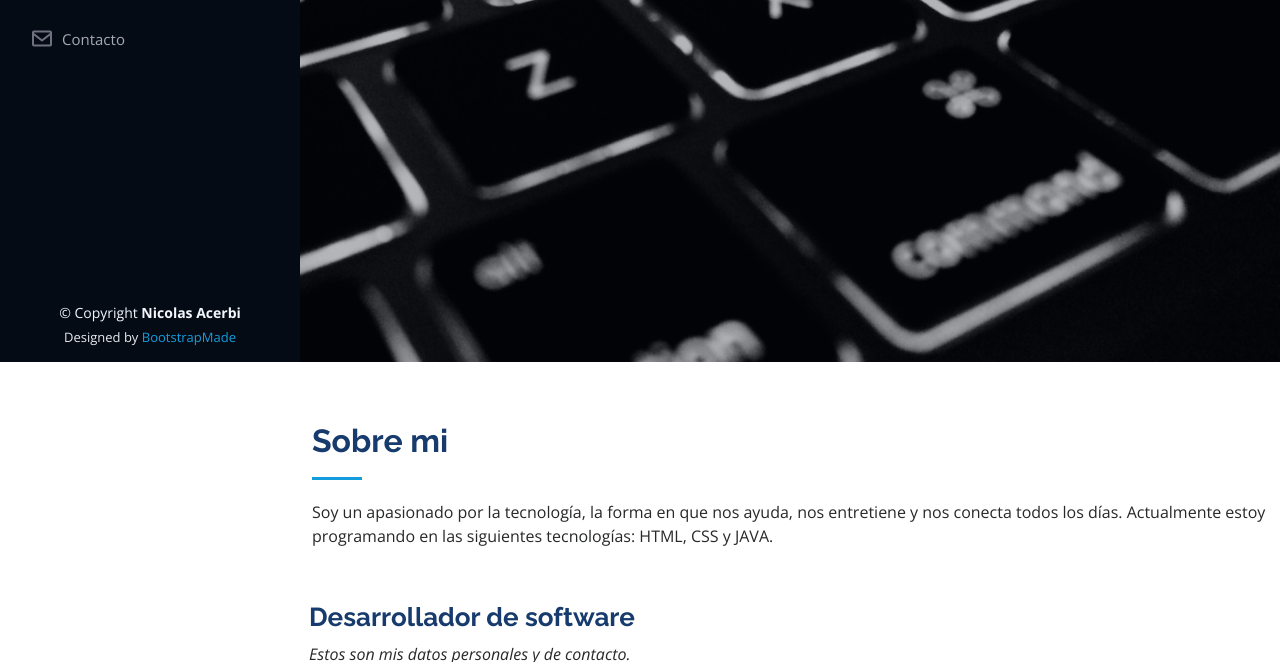
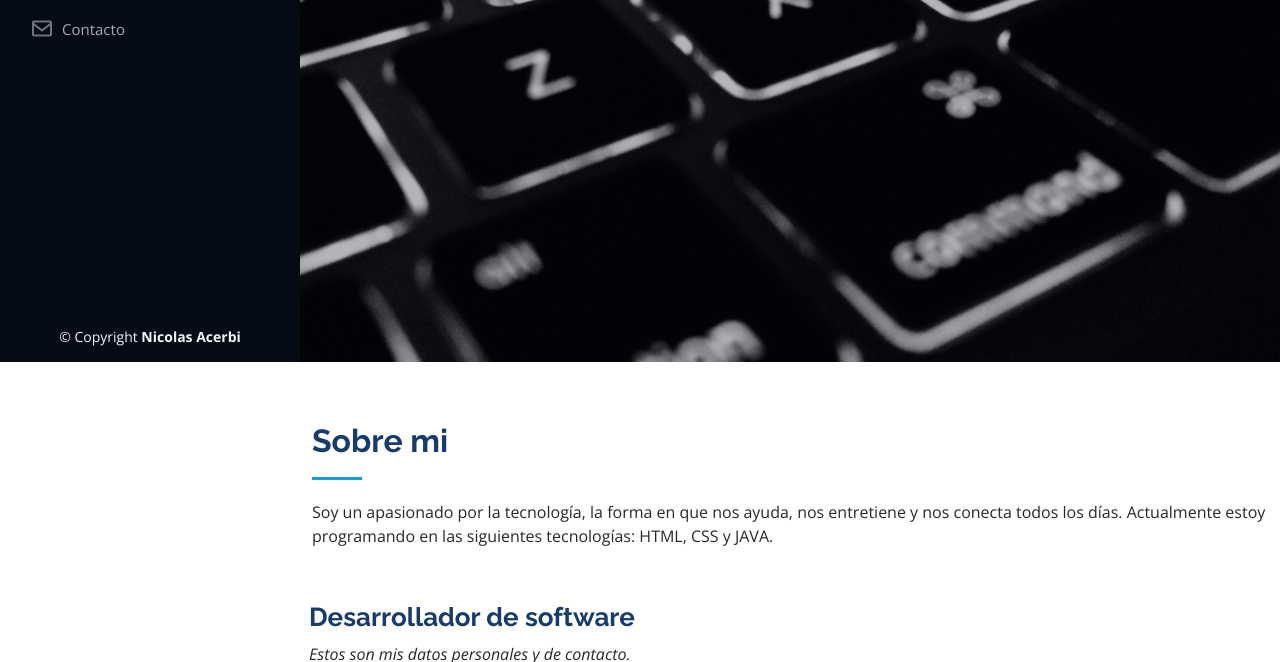
Before and after one commit to AcerbiNicolas/Curriculum, a plain HTML site: page index.html in a window 1280 px wide. Shown: the part 438-1100 px from the top of the page. Drawn offline with nearby package versions, Linux system fonts and the light colour scheme.

Commit message:
Cambio de Foto CV.jpg

```diff
--- a/index.html
+++ b/index.html
@@ -533,13 +533,6 @@
         <div class="copyright">
           &copy; Copyright <strong><span>Nicolas Acerbi</span></strong>
         </div>
-        <div class="credits">
-          <!-- All the links in the footer should remain intact. -->
-          <!-- You can delete the links only if you purchased the pro version. -->
-          <!-- Licensing information: https://bootstrapmade.com/license/ -->
-          <!-- Purchase the pro version with working PHP/AJAX contact form: https://bootstrapmade.com/iportfolio-bootstrap-portfolio-websites-template/ -->
-          Designed by <a href="https://bootstrapmade.com/">BootstrapMade</a>
-        </div>
       </div>
     </footer>
     <!-- End  Footer -->
```
Also changed, not shown: assets/img/Foto CV.jpg.
